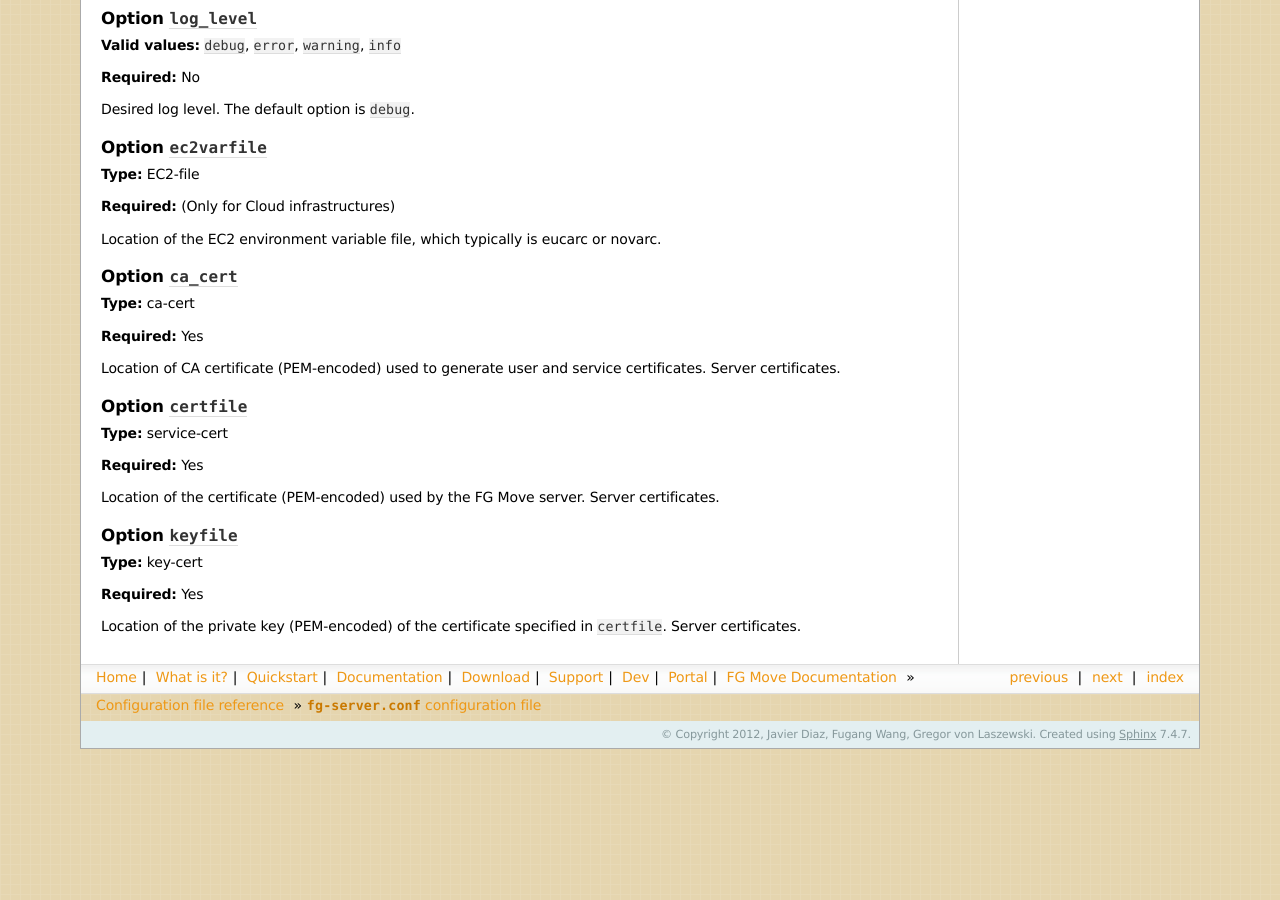
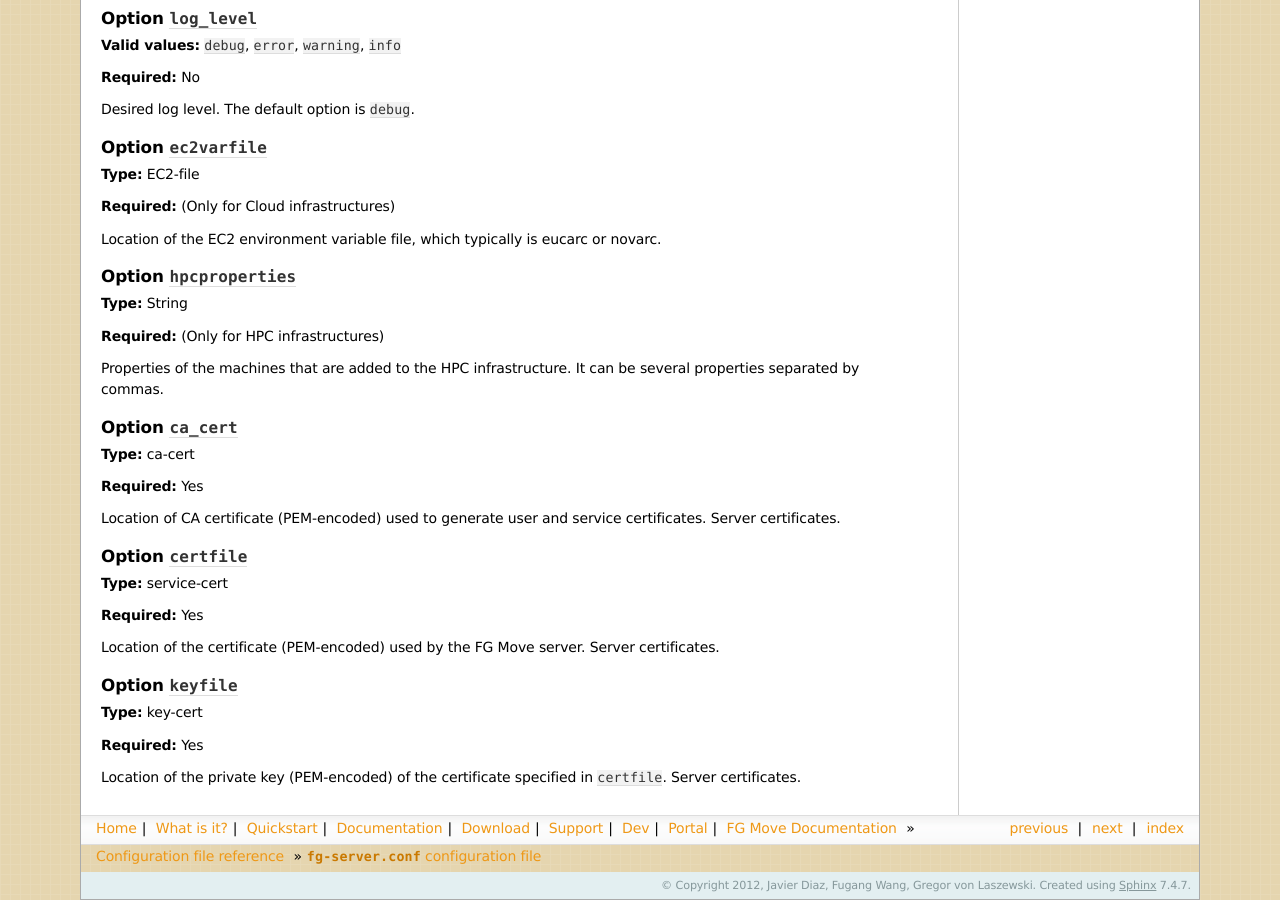
Before and after one commit to futuregrid/rain-move, a Sphinx documentation site: the page built from doc/source/config_ref_server.rst, in a window 1280 px wide and 900 px high, scrolled down 4006 px. Built offline with Sphinx 7.4.7, drawn with Linux system fonts in a browser that asks for light colours; before the commit the page ends 4755 px from its top, so only the background shows below that.

Commit message:
rain move

```diff
--- a/doc/source/config_ref_server.rst
+++ b/doc/source/config_ref_server.rst
@@ -298,6 +298,15 @@
 
 Location of the EC2 environment variable file, which typically is eucarc or novarc.
 
+Option ``hpcproperties``
+~~~~~~~~~~~~~~~~~~~~~~~~
+
+**Type:** String
+
+**Required:** (Only for HPC infrastructures)
+
+Properties of the machines that are added to the HPC infrastructure. It can be several properties separated by commas.
+
 Option ``ca_cert``
 ~~~~~~~~~~~~~~~~~~
 
--- a/doc/source/configure_futuregrid.rst
+++ b/doc/source/configure_futuregrid.rst
@@ -214,6 +214,8 @@
 ***********
 
 In the Server side we need to configure the ``[RainMoveSiteServer]`` Section (see :ref:`RainMoveSiteServer section <fg-server_rainmoveserver>`).
+Here, we have an example for a Cloud service (we have defined the ``ec2varfile`` option). In the case of HPC, we need to define the
+option ``hpcproperties`` instead (i.e. ``hpcproperties = compute``).
 
    .. highlight:: bash
 
```
Also changed, not shown: 1 other file.
